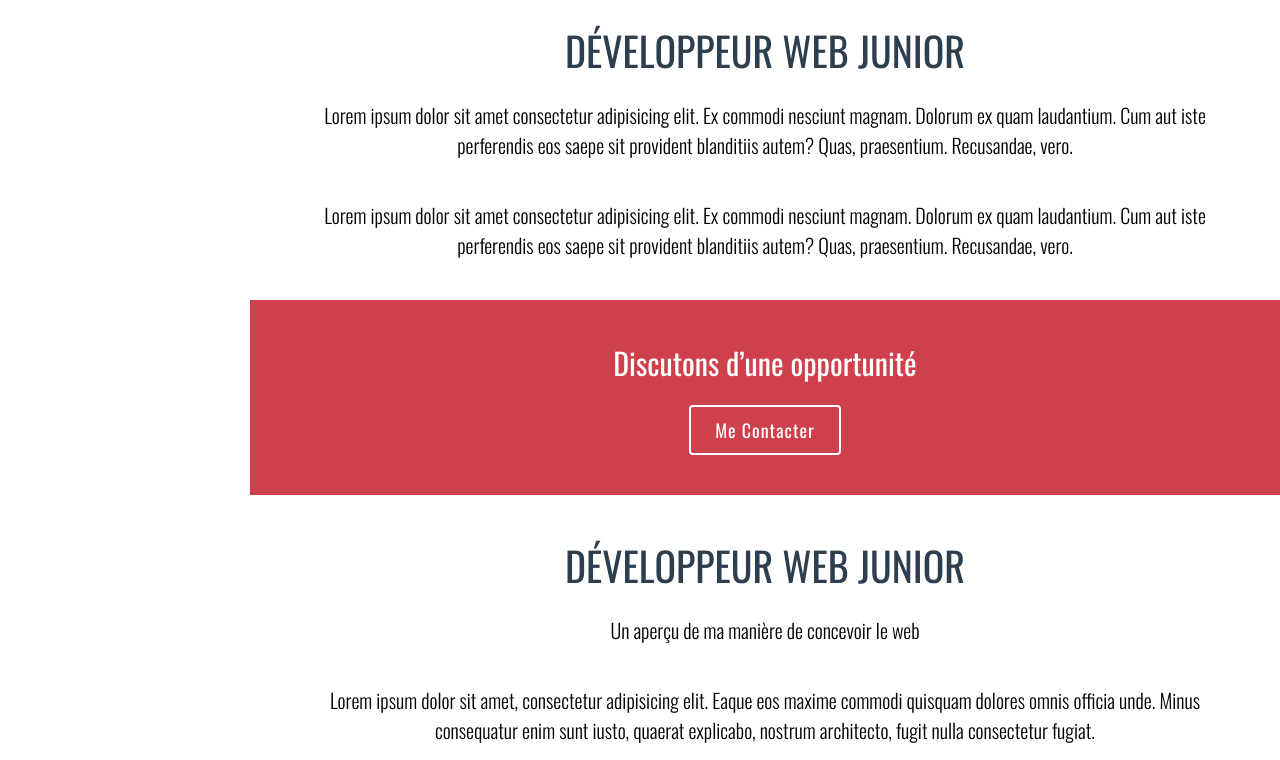
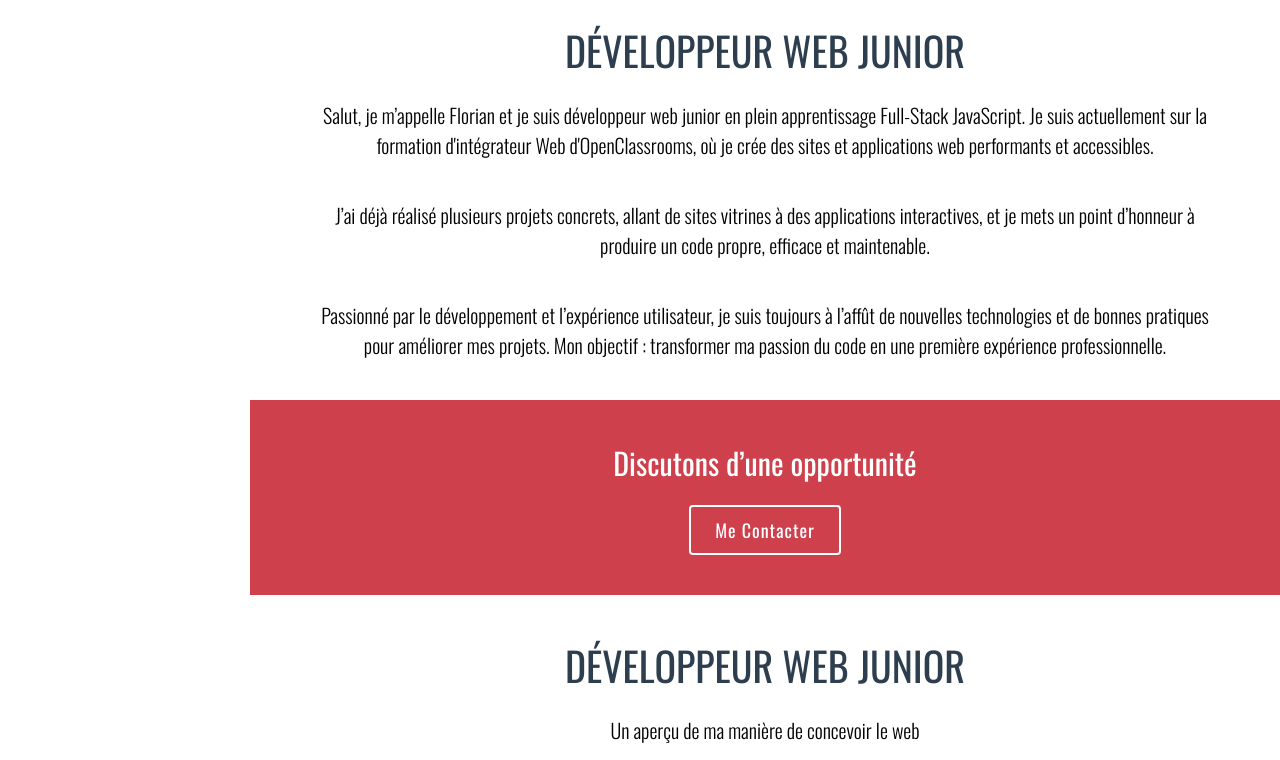
Before and after one commit to Flow2510/portfolio2, a React (Vite) app: page / in a window 1280 px wide. Shown: the part 800-1560 px from the top of the page. Built offline with nearby package versions, Linux system fonts and the light colour scheme.

Commit message:
ajout des textes

```diff
--- a/src/assets/components/about/about.jsx
+++ b/src/assets/components/about/about.jsx
@@ -5,8 +5,17 @@ export default function About() {
         <section className="about" id="about">
             <div className="about__content">
                 <h1 className="about__content-title">Développeur Web Junior</h1>
-                <p className="about__content-text">Lorem ipsum dolor sit amet consectetur adipisicing elit. Ex commodi nesciunt magnam. Dolorum ex quam laudantium. Cum aut iste perferendis eos saepe sit provident blanditiis autem? Quas, praesentium. Recusandae, vero.</p>
-                <p className="about__content-text">Lorem ipsum dolor sit amet consectetur adipisicing elit. Ex commodi nesciunt magnam. Dolorum ex quam laudantium. Cum aut iste perferendis eos saepe sit provident blanditiis autem? Quas, praesentium. Recusandae, vero.</p>
+                <p className="about__content-text">
+                    Salut, je m’appelle Florian et je suis développeur web junior en plein apprentissage Full-Stack JavaScript.
+                    Je suis actuellement sur la formation d'intégrateur Web d'OpenClassrooms, où je crée des sites et applications web performants et accessibles.
+                </p>
+                <p className="about__content-text">
+                    J’ai déjà réalisé plusieurs projets concrets, allant de sites vitrines à des applications interactives, et je mets un point d’honneur à produire un code propre, efficace et maintenable.
+                </p>
+                <p  className="about__content-text">
+                    Passionné par le développement et l’expérience utilisateur, je suis toujours à l’affût de nouvelles technologies et de bonnes pratiques pour améliorer mes projets.
+                    Mon objectif : transformer ma passion du code en une première expérience professionnelle.
+                </p>
             </div>
         </section>
     )
--- a/src/assets/components/info/info.jsx
+++ b/src/assets/components/info/info.jsx
@@ -35,7 +35,11 @@ export default function Info(){
                 <div className='info__content'>
                     <h3 className='info__content-title'>Développeur Web Junior</h3>
                     <p className='info__content-text'>Un aperçu de ma manière de concevoir le web</p>
-                    <p className='info__content-text'>Lorem ipsum dolor sit amet, consectetur adipisicing elit. Eaque eos maxime commodi quisquam dolores omnis officia unde. Minus consequatur enim sunt iusto, quaerat explicabo, nostrum architecto, fugit nulla consectetur fugiat.</p>
+                    <p className='info__content-text'>
+                        Je suis un développeur web junior en formation, passionné par la création de sites et applications modernes.
+                        J’aime transformer des idées en projets concrets, tester différentes solutions et améliorer constamment mes compétences pour livrer un produit fonctionnel et soigné.
+                        Chaque projet est l’occasion d’allier technique, design et expérience utilisateur pour obtenir un résultat à la fois fonctionnel et agréable à utiliser.
+                    </p>
                 </div>
                 <div className='info__cards'>
                     {infos.map((info) => (
```
